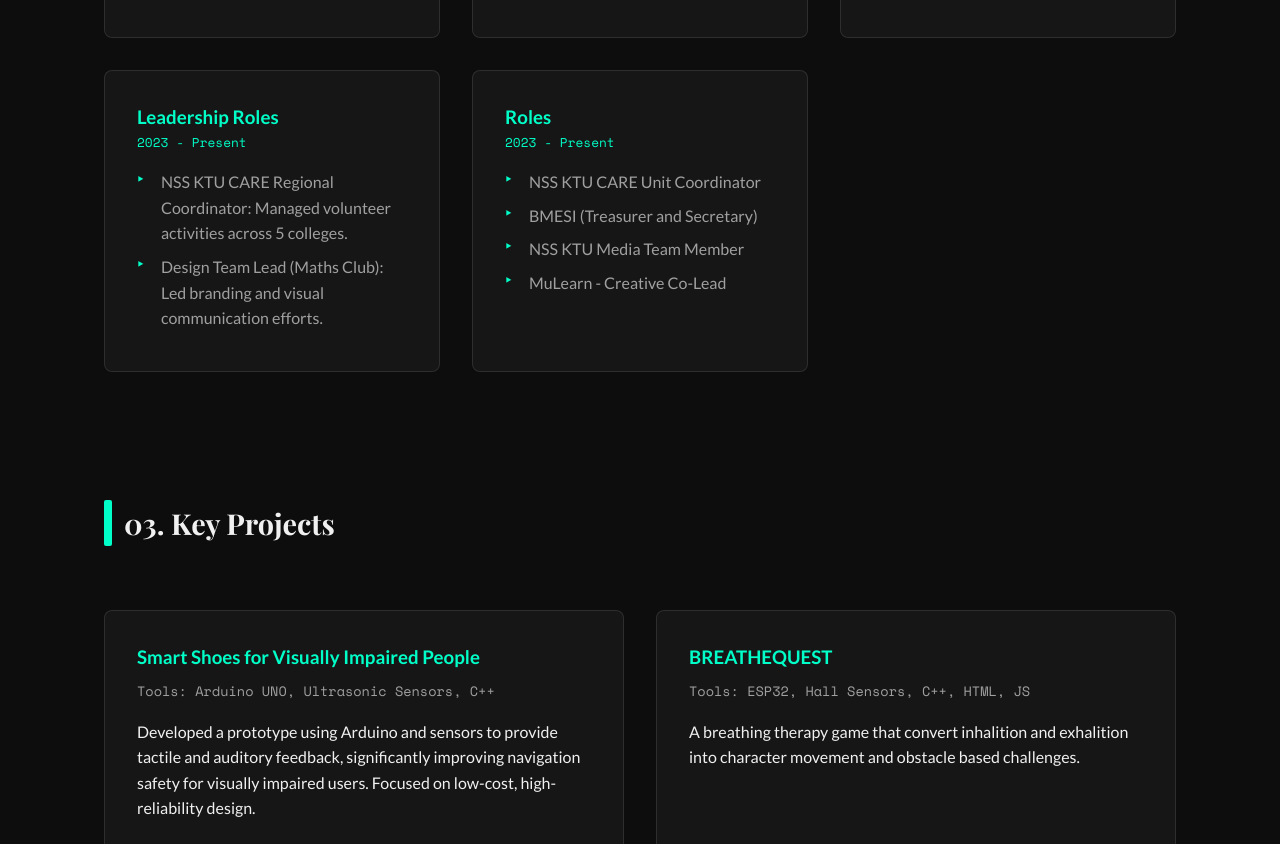
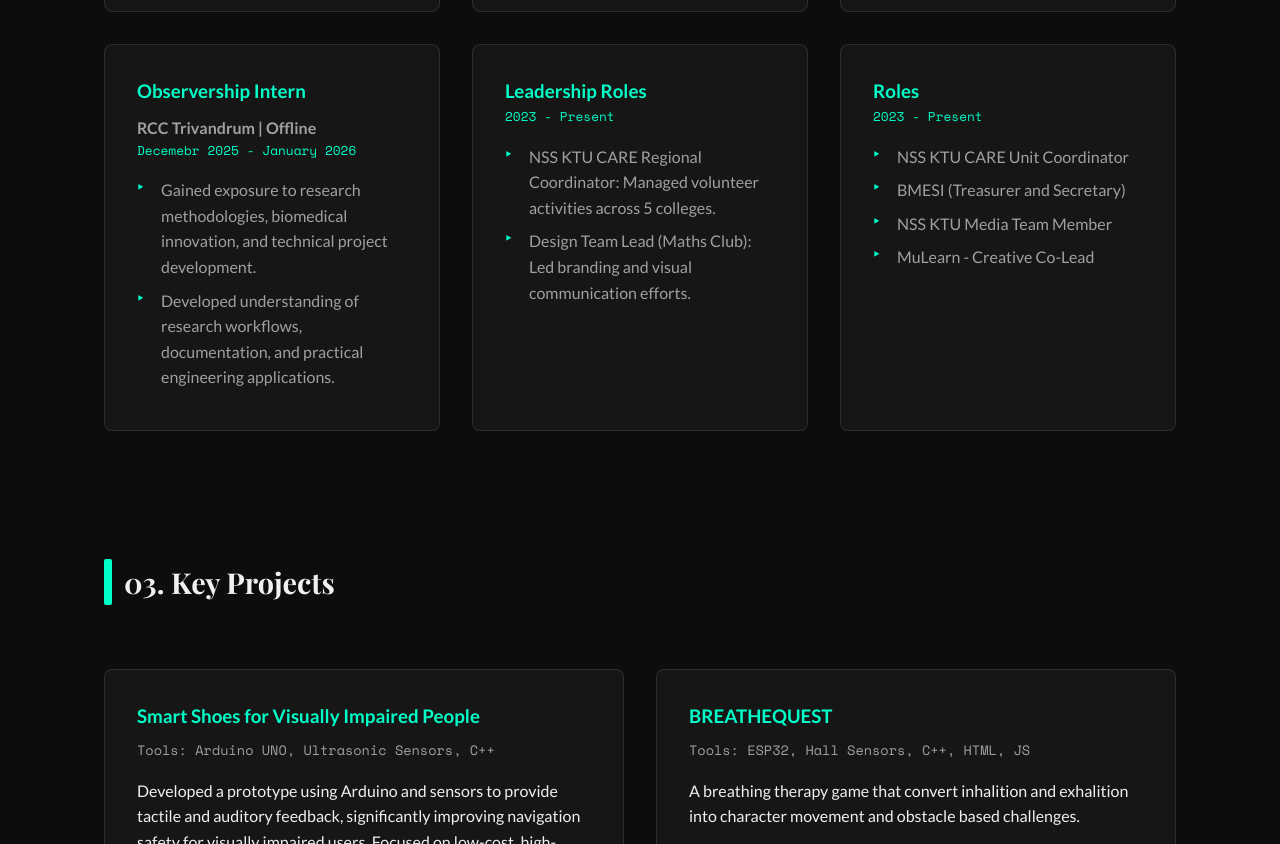
Before and after one commit to devikagigu-web/dgaportfolio, a plain HTML site: page index.html in a window 1280 px wide. Shown: the part 1817-2661 px from the top of the page. Drawn offline with nearby package versions, Linux system fonts and the light colour scheme.

Commit message:
Fix HTML formatting and structure

```diff
--- a/index.html
+++ b/index.html
@@ -109,6 +109,13 @@
                 <h4>RCC Trivandrum | Offline</h4>
                 <p class="date">Decemebr 2025 - January 2026</p>
                 <ul>
+
+            </div>
+            <div class="card glass-card">
+                <h3>Observership Intern</h3>
+                <h4>RCC Trivandrum | Offline</h4>
+                <p class="date">Decemebr 2025 - January 2026</p>
+                <ul>
                     <li>Gained exposure to research methodologies, biomedical innovation, and technical project
                         development.</li>
                     <li>Developed understanding of research workflows, documentation, and practical engineering
```
